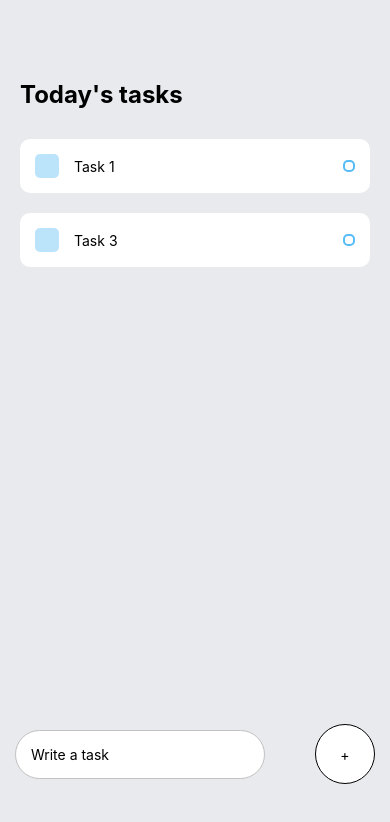
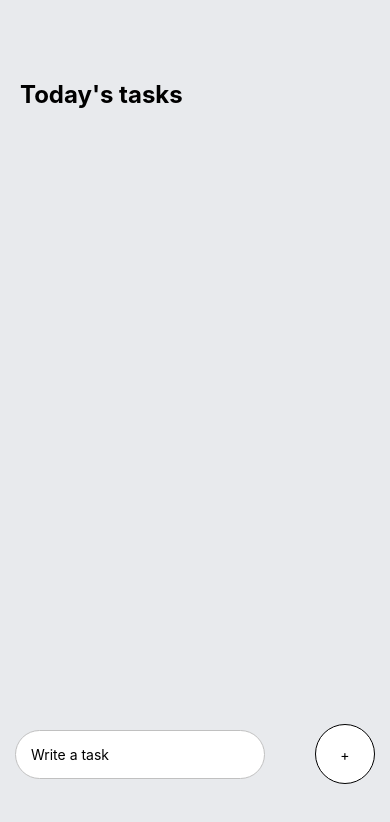
Before and after one commit to Elenmith/todo-react-native-app, a React Native app: screen / in a window 390 px wide. Shown: the top 822 px of the page. Built offline with nearby package versions, Linux system fonts and the light colour scheme.

Commit message:
deleting tasks

```diff
--- a/App.js
+++ b/App.js
@@ -1,6 +1,6 @@
 import { StatusBar } from 'expo-status-bar';
 import React, {useState} from 'react';
-import { KeyboardAvoidingView, StyleSheet, Text, TextInput, View, Platform, TouchableOpacity} from 'react-native';
+import { KeyboardAvoidingView, StyleSheet, Text, TextInput, View, Platform, Keyboard, TouchableOpacity, ScrollView} from 'react-native';
 import Task from './components/Task';
 
 export default function App() {
@@ -13,26 +13,40 @@ export default function App() {
     setTask(null);
   }
 
+  const completeTask = (index) => {
+    let itemsCopy = [...taskItems];
+    itemsCopy.splice(index, 1);
+    setTaskItems(itemsCopy)
+  }
+
   return (
     <View style={styles.container}>
+      {/* Added this scroll view to enable scrolling when list gets longer than the page */}
+      <ScrollView
+        contentContainerStyle={{
+          flexGrow: 1
+        }}
+        keyboardShouldPersistTaps='handled'
+      >
 
-      {/*Today's Tasks */}
+      {/* Today's Tasks */}
       <View style={styles.tasksWrapper}>
         <Text style={styles.sectionTitle}>Today's tasks</Text>
-
         <View style={styles.items}>
           {/* This is where the tasks will go! */}
           {
             taskItems.map((item, index) => {
-          return <Task key={index} text={item} />
+              return (
+                <TouchableOpacity key={index}  onPress={() => completeTask(index)}>
+                  <Task text={item} />
+                </TouchableOpacity>
+              )
             })
           }
-      <Task text={'Task 1'}/>
-      <Task text={'Task 3'} />
-
+        </View>
       </View>
 
-    </View>
+      </ScrollView>
 
     {/* Write a task */}
     <KeyboardAvoidingView
```
Lines whose indentation alone changed are shown as unchanged.
